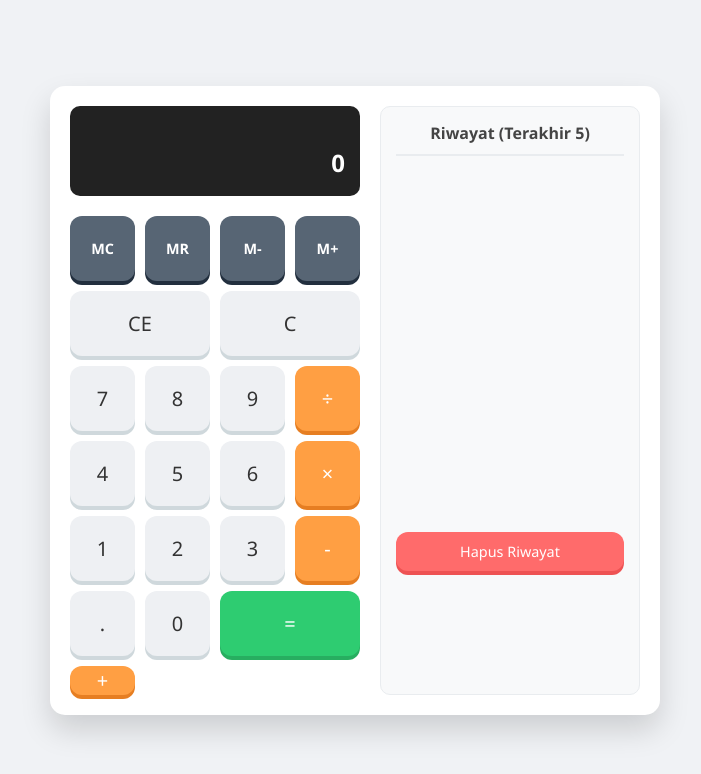
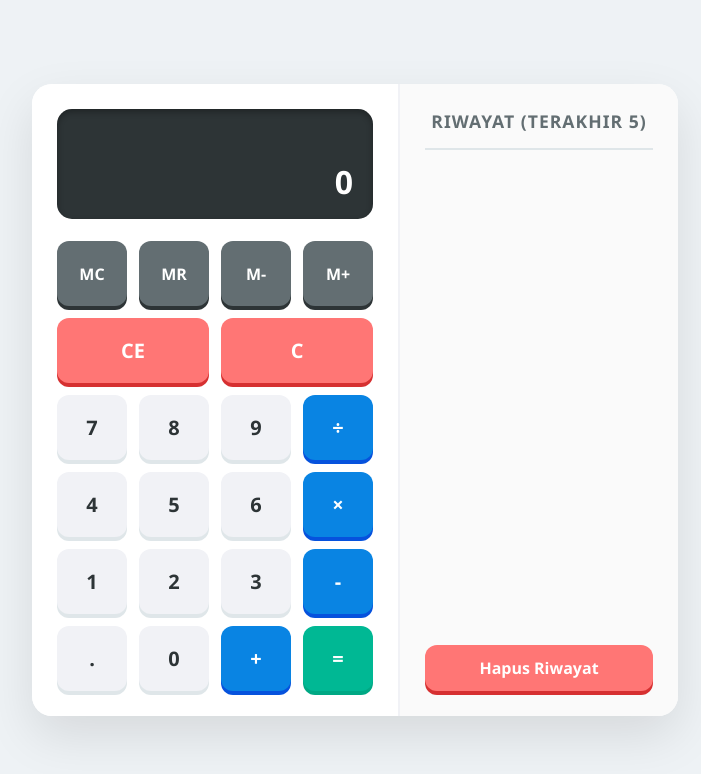
Before and after one commit to Fayiz-Akbar/Kalkulator-Judul-5, a plain HTML site: page index.html in a window 1280 px wide. Shown: the whole page, without its empty margins (285-986 px from the left). Drawn offline with Linux system fonts and the light colour scheme.

Commit message:
Perbaikan UI

```diff
--- a/index.html
+++ b/index.html
@@ -15,13 +15,13 @@
                 <div id="current-operand" class="current-operand">0</div>
             </div>
 
-            <button class="btn-memory" onclick="memoryClear()">MC</button>
-            <button class="btn-memory" onclick="memoryRecall()">MR</button>
-            <button class="btn-memory" onclick="memoryMinus()">M-</button>
-            <button class="btn-memory" onclick="memoryPlus()">M+</button>
+             <button class="btn-memory" onclick="memoryClear()">MC</button>
+             <button class="btn-memory" onclick="memoryRecall()">MR</button>
+             <button class="btn-memory" onclick="memoryMinus()">M-</button>
+             <button class="btn-memory" onclick="memoryPlus()">M+</button>
 
-            <button class="span-two" onclick="clearEntry()">CE</button>
-            <button class="span-two" onclick="clearAll()">C</button>
+             <button class="span-two btn-clear" onclick="clearEntry()">CE</button>
+             <button class="span-two btn-clear" onclick="clearAll()">C</button>
 
             <button onclick="appendNumber('7')">7</button>
             <button onclick="appendNumber('8')">8</button>
@@ -40,8 +40,8 @@
 
             <button onclick="appendNumber('.')">.</button>
             <button onclick="appendNumber('0')">0</button>
-            <button class="span-two btn-equal" onclick="compute()">=</button>
             <button class="btn-op" onclick="chooseOperation('+')">+</button>
+            <button class="btn-equal" onclick="compute()">=</button>
         </div>
 
         <div class="history-panel">
--- a/style.css
+++ b/style.css
@@ -1,4 +1,6 @@
-/* --- Reset & Global Styles --- */
+/* =========================================
+   1. RESET & GLOBAL STYLES
+   ========================================= */
 *, *::before, *::after {
     box-sizing: border-box;
     font-family: 'Segoe UI', Tahoma, Geneva, Verdana, sans-serif;
@@ -7,205 +9,234 @@
 body {
     margin: 0;
     padding: 0;
-    background: #f0f2f5; /* Warna background halaman abu muda */
+    background: #eef2f5; /* Background abu muda yang bersih */
     display: flex;
     justify-content: center;
     align-items: center;
     min-height: 100vh;
 }
 
-/* --- Container Utama (Membungkus Kalkulator + History) --- */
+/* =========================================
+   2. CONTAINER UTAMA
+   ========================================= */
 .container {
     display: flex;
-    gap: 20px;
+    /* align-items: stretch membuat tinggi kalkulator & history SAMA RATA */
+    align-items: stretch;
     background: white;
-    padding: 20px;
-    border-radius: 15px;
-    box-shadow: 0 15px 30px rgba(0,0,0,0.15);
-    max-width: 800px;
+    border-radius: 20px;
+    box-shadow: 0 20px 50px rgba(0,0,0,0.1);
+    overflow: hidden;
+    max-width: 900px;
 }
 
-/* --- Bagian Kalkulator --- */
+/* =========================================
+   3. BAGIAN KALKULATOR (KIRI)
+   ========================================= */
 .calculator {
+    padding: 25px;
+    background-color: #fff;
     display: grid;
-    grid-template-columns: repeat(4, 65px); /* 4 Kolom, lebar @65px */
-    grid-template-rows: minmax(100px, auto) repeat(6, 65px); /* Layar + 6 Baris tombol */
-    gap: 10px;
+    /* Grid 4 Kolom */
+    grid-template-columns: repeat(4, 70px);
+    /* Baris 1 (Layar) + 6 Baris Tombol */
+    grid-template-rows: minmax(120px, auto) repeat(6, 65px);
+    gap: 12px;
 }
 
-/* --- Layar Tampilan (Display) --- */
+/* --- Layar Display --- */
 .display-screen {
-    grid-column: 1 / -1; /* Memenuhi lebar kalkulator */
-    background-color: #222;
+    grid-column: 1 / -1; /* Span sepanjang 4 kolom */
+    background-color: #2d3436; /* Dark Grey */
     color: white;
     display: flex;
     flex-direction: column;
-    justify-content: center; /* Isi tengah vertikal */
-    align-items: flex-end;   /* Rata kanan */
-    padding: 15px;
-    border-radius: 10px;
+    justify-content: flex-end; /* Isi dari bawah */
+    align-items: flex-end;     /* Rata kanan */
+    padding: 20px;
+    border-radius: 15px;
     margin-bottom: 10px;
+    box-shadow: inset 0 3px 6px rgba(0,0,0,0.3);
     overflow: hidden;
 }
 
 .previous-operand {
     font-size: 1rem;
     color: rgba(255, 255, 255, 0.6);
-    min-height: 20px;
+    min-height: 24px;
     margin-bottom: 5px;
 }
 
 .current-operand {
-    font-size: 1.5rem; /* Ukuran pas untuk rumus panjang */
-    font-weight: bold;
-    word-break: break-all; /* Agar angka panjang turun ke bawah, tidak kepotong */
-    word-wrap: break-word;
-    text-align: right;
-    width: 100%;
-    line-height: 1.2;
+    font-size: 2rem;
+    font-weight: 600;
+    word-break: break-all;
+    line-height: 1.1;
 }
 
-/* --- Styling Tombol Umum --- */
+/* =========================================
+   4. STYLING TOMBOL
+   ========================================= */
 button {
     cursor: pointer;
     font-size: 1.25rem;
+    font-weight: 600;
     border: none;
     outline: none;
-    background-color: #eef0f3;
-    color: #333;
     border-radius: 12px;
-    transition: all 0.1s ease-in-out;
-    box-shadow: 0 4px #cfd8dc; /* Efek 3D tombol */
-}
-
-button:hover {
-    background-color: #e0e0e0;
-    transform: translateY(2px); /* Efek tekan sedikit */
-    box-shadow: 0 2px #cfd8dc;
+    transition: transform 0.1s ease, background-color 0.2s;
+    box-shadow: 0 4px #dfe6e9; /* Efek 3D halus */
 }
 
 button:active {
-    transform: translateY(4px); /* Efek tekan penuh */
+    transform: translateY(3px); /* Efek tekan */
     box-shadow: none;
 }
 
-/* --- Tombol Spesifik --- */
-.span-two {
-    grid-column: span 2; /* Tombol lebar (seperti CE, C, =) */
+/* -- Warna Tombol Angka (Default) -- */
+button {
+    background-color: #f1f2f6;
+    color: #2d3436;
+}
+button:hover {
+    background-color: #dfe6e9;
 }
 
+/* -- Tombol Operator (Biru) -- */
 .btn-op {
-    background-color: #ff9f43; /* Warna Operator (Oranye) */
+    background-color: #0984e3;
     color: white;
-    box-shadow: 0 4px #e67e22;
+    box-shadow: 0 4px #0652dd;
 }
-.btn-op:hover { background-color: #ffb74d; box-shadow: 0 2px #e67e22; }
+.btn-op:hover { background-color: #74b9ff; }
 
+/* -- Tombol Equal (Hijau) -- */
 .btn-equal {
-    background-color: #2ecc71; /* Warna Sama Dengan (Hijau) */
+    background-color: #00b894;
     color: white;
-    box-shadow: 0 4px #27ae60;
+    box-shadow: 0 4px #00a884;
 }
-.btn-equal:hover { background-color: #4cd137; box-shadow: 0 2px #27ae60; }
+.btn-equal:hover { background-color: #55efc4; }
 
+/* -- Tombol Clear (Merah) -- */
+.btn-clear {
+    background-color: #ff7675;
+    color: white;
+    box-shadow: 0 4px #d63031;
+}
+.btn-clear:hover { background-color: #fab1a0; }
+
+/* -- Tombol Memory (Abu Gelap) -- */
 .btn-memory {
-    background-color: #576574; /* Warna Memory (Abu Gelap) */
+    background-color: #636e72;
     color: white;
-    font-size: 0.9rem;
-    font-weight: bold;
-    box-shadow: 0 4px #222f3e;
+    font-size: 1rem;
+    box-shadow: 0 4px #2d3436;
 }
-.btn-memory:hover { background-color: #8395a7; box-shadow: 0 2px #222f3e; }
+.btn-memory:hover { background-color: #b2bec3; }
 
-/* --- Panel History --- */
+/* -- Helper Class -- */
+.span-two {
+    grid-column: span 2;
+}
+
+/* =========================================
+   5. BAGIAN HISTORY (KANAN)
+   ========================================= */
 .history-panel {
-    width: 260px;
-    background: #f8f9fa;
-    border: 1px solid #e9ecef;
-    border-radius: 10px;
-    padding: 15px;
+    width: 280px;
+    background-color: #fafafa;
+    border-left: 2px solid #f1f2f6;
+    padding: 25px;
     display: flex;
     flex-direction: column;
 }
 
 .history-panel h3 {
     margin-top: 0;
-    font-size: 1rem;
-    color: #444;
+    font-size: 1.1rem;
+    color: #636e72;
     text-align: center;
-    border-bottom: 2px solid #e9ecef;
-    padding-bottom: 10px;
+    border-bottom: 2px solid #dfe6e9;
+    padding-bottom: 15px;
+    text-transform: uppercase;
+    letter-spacing: 1px;
 }
 
-/* List History */
+/* List Scrollable */
 ul#history-list {
     list-style: none;
     padding: 0;
     margin: 0;
-    flex-grow: 1;
-    overflow-y: auto; /* Scroll jika history panjang */
-    max-height: 350px;
+    flex-grow: 1;      /* Mengisi ruang kosong */
+    overflow-y: auto;  /* Scroll jika penuh */
+    margin-bottom: 15px;
 }
+
+/* Styling Scrollbar Chrome/Safari */
+ul#history-list::-webkit-scrollbar { width: 6px; }
+ul#history-list::-webkit-scrollbar-track { background: transparent; }
+ul#history-list::-webkit-scrollbar-thumb { background: #b2bec3; border-radius: 10px; }
 
 ul#history-list li {
     background: white;
-    margin-bottom: 8px;
-    padding: 8px 12px;
-    border-radius: 6px;
-    border-left: 4px solid #ff9f43;
-    font-size: 0.9rem;
+    margin-bottom: 10px;
+    padding: 10px 15px;
+    border-radius: 8px;
+    border-right: 4px solid #0984e3; /* Aksen biru di kanan */
     text-align: right;
-    color: #666;
     box-shadow: 0 2px 5px rgba(0,0,0,0.05);
+    font-size: 0.95rem;
+    color: #636e72;
 }
 
 ul#history-list li span {
     display: block;
+    font-size: 1.2rem;
     font-weight: bold;
-    color: #222;
-    font-size: 1.1rem;
-    margin-top: 2px;
+    color: #2d3436;
+    margin-top: 5px;
 }
 
-/* Tombol Hapus History */
 #clear-history {
-    margin-top: 10px;
-    background: #ff6b6b;
+    width: 100%;
+    padding: 12px;
+    font-size: 1rem;
+    background-color: #ff7675;
     color: white;
-    font-size: 0.9rem;
-    padding: 10px;
-    box-shadow: 0 4px #ee5253;
+    box-shadow: 0 4px #d63031;
 }
-#clear-history:hover { background-color: #ff8787; box-shadow: 0 2px #ee5253; }
+#clear-history:hover { background-color: #ff5252; }
 
-/* --- Responsive Design (Mobile) --- */
-@media (max-width: 700px) {
+/* =========================================
+   6. RESPONSIVE (MOBILE)
+   ========================================= */
+@media (max-width: 768px) {
     .container {
-        flex-direction: column; /* Tumpuk vertikal di HP */
+        flex-direction: column; /* Tumpuk vertikal */
         width: 100%;
-        height: 100vh; /* Full layar HP */
+        height: 100vh;
         border-radius: 0;
-        padding: 10px;
-        gap: 15px;
+        padding: 0;
     }
 
     .calculator {
-        grid-template-columns: repeat(4, 1fr); /* Grid tombol menyesuaikan lebar layar */
         width: 100%;
-        flex-grow: 1; /* Kalkulator ambil sisa ruang */
-    }
-
-    button {
-        font-size: 1.5rem; /* Tombol lebih besar di HP agar mudah ditekan */
+        grid-template-columns: repeat(4, 1fr); /* Lebar tombol fleksibel */
+        padding: 15px;
+        flex-grow: 1; /* Kalkulator memenuhi layar */
     }
 
     .history-panel {
         width: 100%;
-        height: 180px; /* Tinggi tetap untuk history di bawah */
-        order: 2; /* Taruh di bawah kalkulator */
+        height: 200px; /* Tinggi tetap untuk history di HP */
+        border-left: none;
+        border-top: 2px solid #dfe6e9;
+        padding: 15px;
+        order: 2; /* Pindah ke bawah */
     }
 
     ul#history-list {
-        max-height: 100px; /* Batasi tinggi list di HP */
+        max-height: 120px;
     }
 }
```
